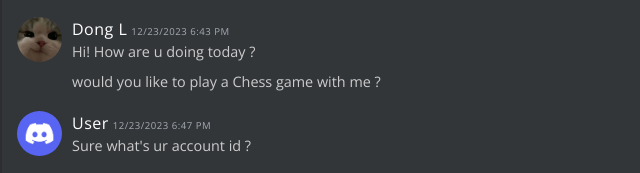
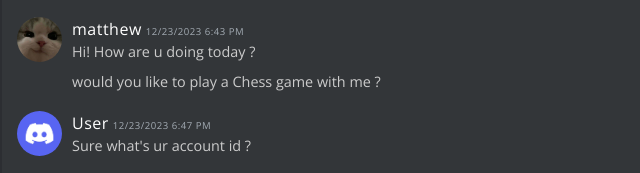
Before and after one commit to Notlottowe/Clonediscord, a plain HTML site: page index.html in a window 1280 px wide. Shown: the part 343-516 px from the top of the page, 309-949 px from the left. Drawn offline with nearby package versions, Linux system fonts and the light colour scheme.

Commit message:
Update index.html

```diff
--- a/index.html
+++ b/index.html
@@ -267,7 +267,7 @@
                         <img src="image/Cat.png" style="  height:auto; width:45px; border-radius: 25px; margin:10px 10px 10px 15px;">
                         <div>
                             <div style="display:flex; align-items: baseline; margin-bottom:2px;  " >
-                                <p style="font-size:1rem; color:white;  letter-spacing: 0.5px;"><a>Dong L</a></p>
+                                <p style="font-size:1rem; color:white;  letter-spacing: 0.5px;"><a>matthew</a></p>
                                 <p style="font-size: 0.6rem; color:rgb(163, 171, 179);  letter-spacing: 0.5px; margin-left:4px;">12/23/2023 6:43 PM</p>
                             </div>
                             <p  style="font-size: 0.9rem; color:rgb(204, 204, 204);">Hi! How are u doing today ?</p>
```
